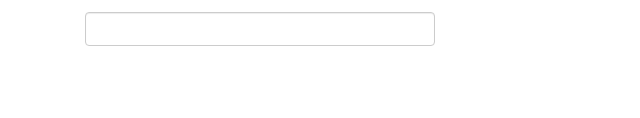
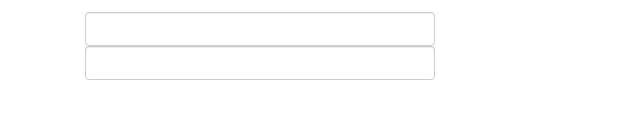
Before and after one commit to Elavarasan-J/ela, a website: page angular.html in a window 1280 px wide. Shown: the part 220-338 px from the top of the page, 0-640 px from the left. Drawn offline with nearby package versions, Linux system fonts and the light colour scheme.

Commit message:
'datepicker'

```diff
--- a/angular.html
+++ b/angular.html
@@ -34,6 +34,10 @@
 					</div>
 
 					<input type="text" class="form-control datapicker" datepicker/>
+
+					<div class="form-group">
+						<input type="text" class="form-control datapicker" datepicker/>
+					</div>
 				</div>
 			</div>
         </div>
```
